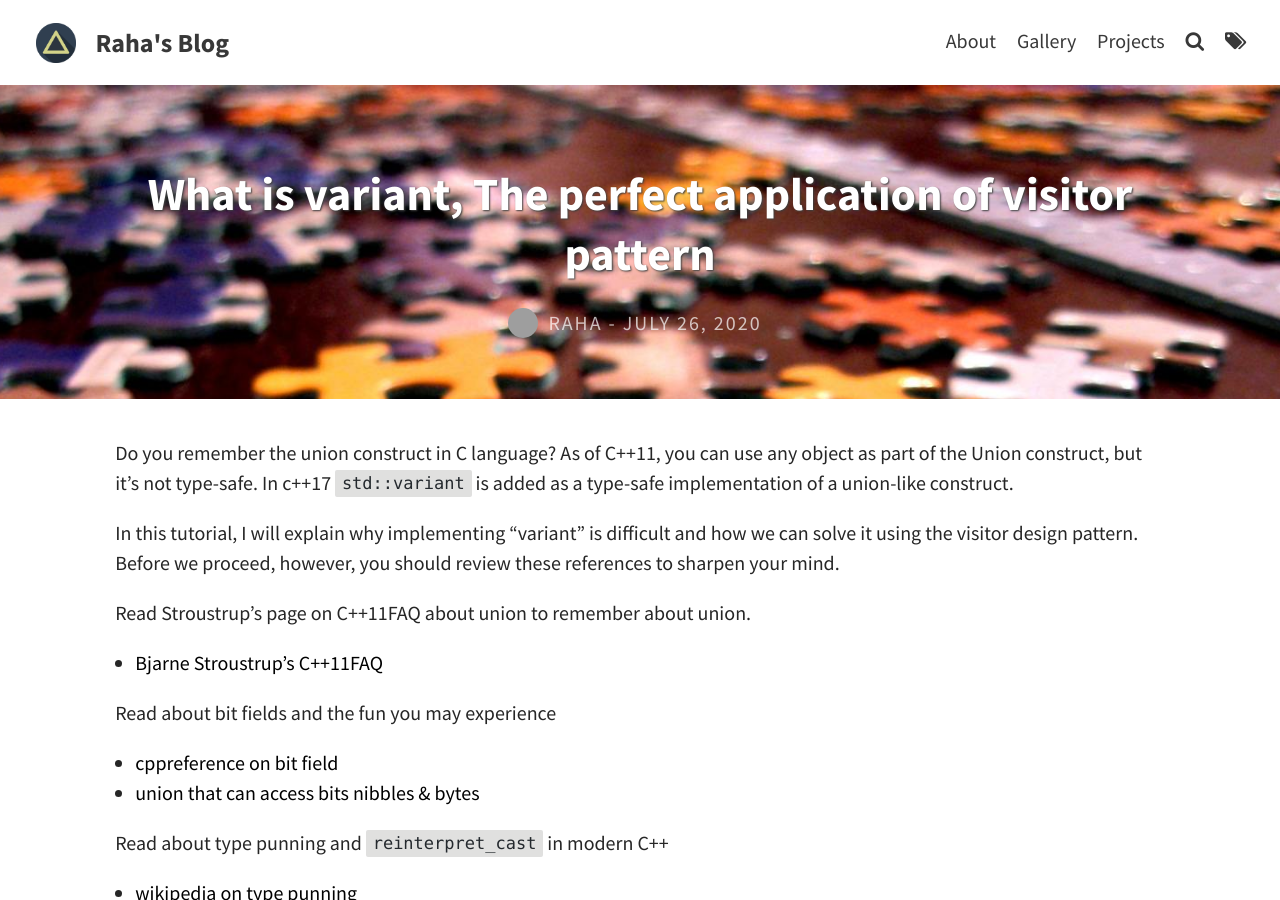
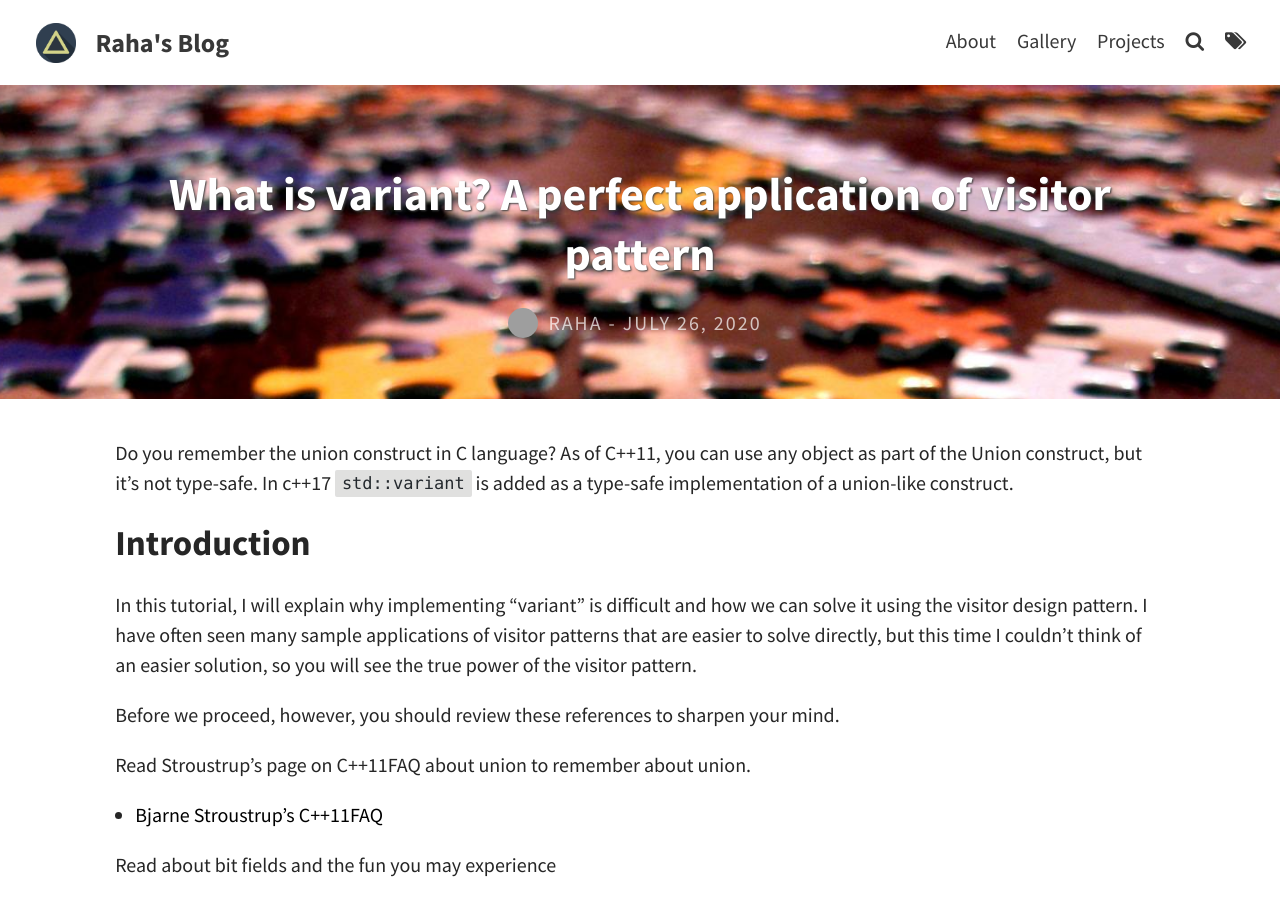
Before and after one commit to merajabi/merajabi.github.io, a Jekyll site: the page built from _posts/2020-07-26-what-is-variant-the-perfect-application-of-visitor-pattern.md, in a window 1280 px wide and 900 px high. Built offline with Jekyll 4.4.1, drawn with Linux system fonts in a browser that asks for light colours; comment, search, counter and statistics services are not loaded; grey boxes are pictures that could not be loaded.

Commit message:
add intro

```diff
--- a/_posts/2020-07-26-what-is-variant-the-perfect-application-of-visitor-pattern.md
+++ b/_posts/2020-07-26-what-is-variant-the-perfect-application-of-visitor-pattern.md
@@ -15,7 +15,11 @@ Do you remember the union construct in C language? As of C++11, you can use any
 
 <!--more-->
 
+## Introduction
+
 In this tutorial, I will explain why implementing "variant" is difficult and how we can solve it using the visitor design pattern.
+I have often seen many sample applications of visitor patterns that are easier to solve directly, but this time I couldn't think of an easier solution, so you will see the true power of the visitor pattern.
+
 Before we proceed, however, you should review these references to sharpen your mind.
 
 Read Stroustrup's page on C++11FAQ about union to remember about union.
```
Also changed, not shown: other parts of _posts/2020-07-26-what-is-variant-the-perfect-application-of-visitor-pattern.md (+1 -1 lines).
